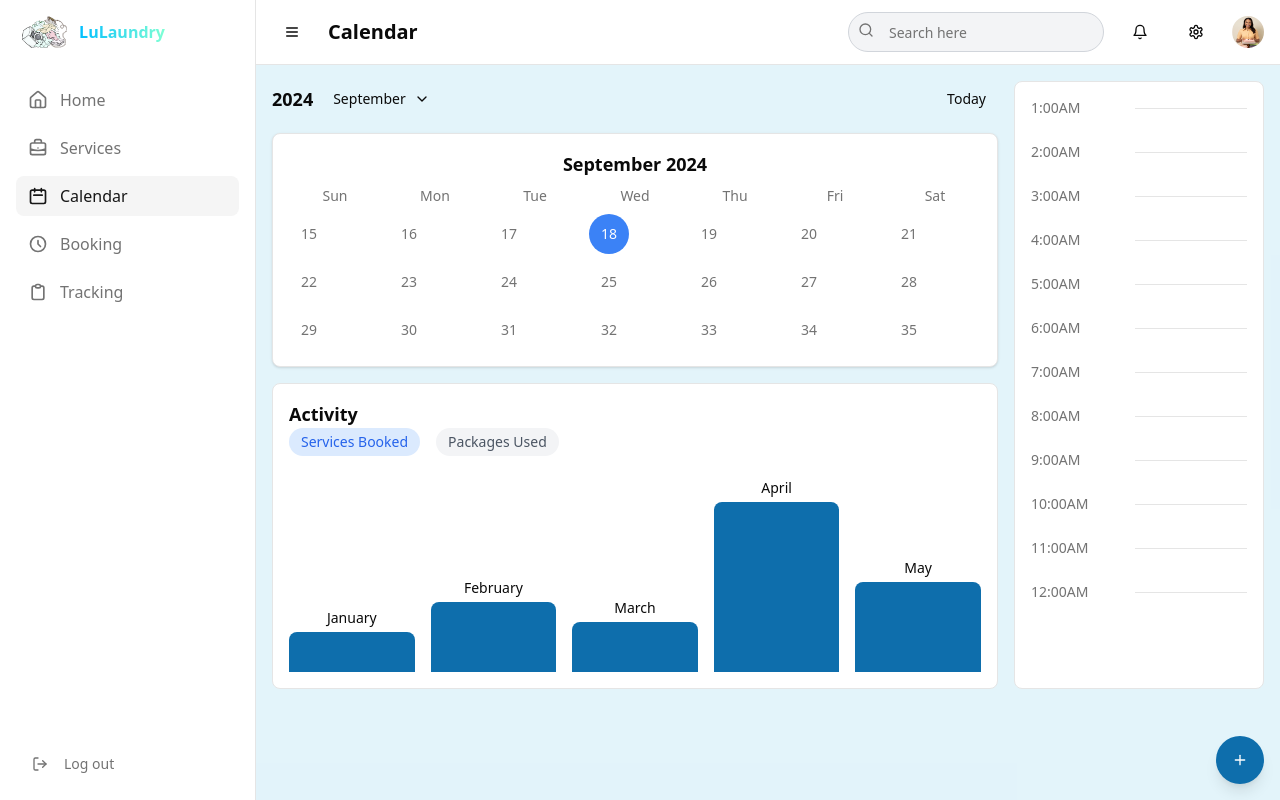
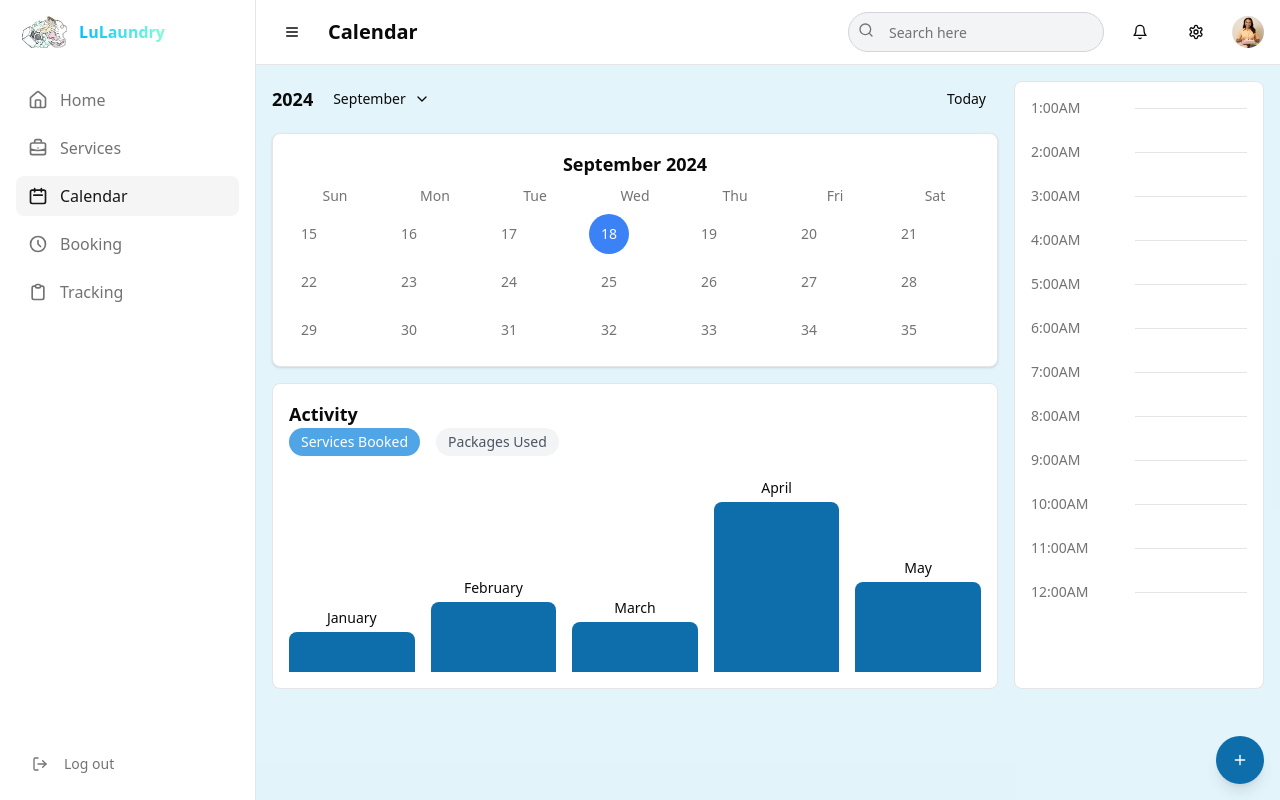
Before and after one commit to Aristocratjnr/Consumer-dashboard, a Next.js app: page /calendar in a window 1280 px wide. Built offline with nearby package versions, Linux system fonts and the light colour scheme.

Commit message:
update CalendarDashboard activity item background color; change from blue-100 to teal-10 for improved visibility

```diff
--- a/src/app/(dashboard)/calendar/page.tsx
+++ b/src/app/(dashboard)/calendar/page.tsx
@@ -248,7 +248,7 @@ export default function CalendarDashboard() {
               <div className="mb-4">
                 <h3 className="text-lg font-semibold">Activity</h3>
                 <div className="flex gap-4">
-                  <span className="rounded-full bg-blue-100 px-3 py-1 text-sm text-blue-600">
+                  <span className="rounded-full bg-teal-10 px-3 py-1 text-sm text-white">
                     Services Booked
                   </span>
                   <span className="rounded-full bg-gray-100 px-3 py-1 text-sm text-gray-600">
--- a/tailwind.config.ts
+++ b/tailwind.config.ts
@@ -17,6 +17,7 @@ export default {
 			customGray:	'#D9D9D9',
 			customGreen: '#40AC0E',
   			teal: {
+				'10': '#50A5E6',
 				'20': '#A1DEF742',
   				'50': '#E0F7FA',
   				'100': '#B2EBF2',
```
